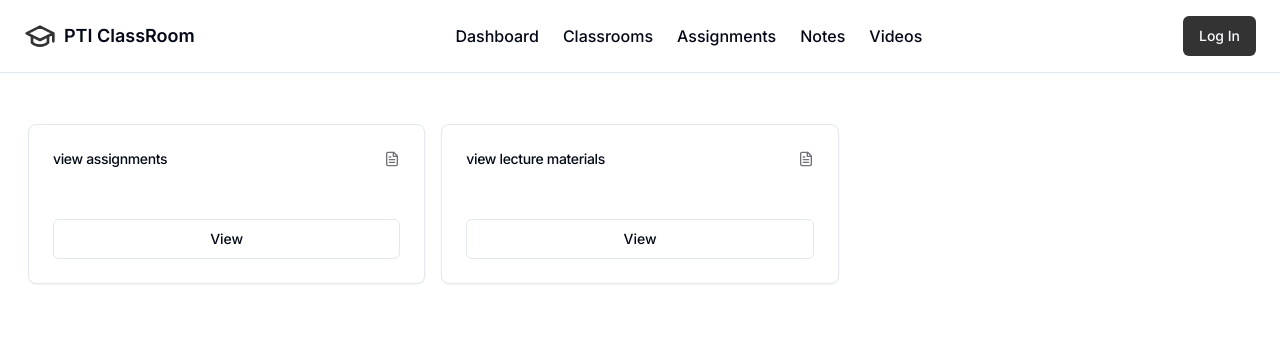
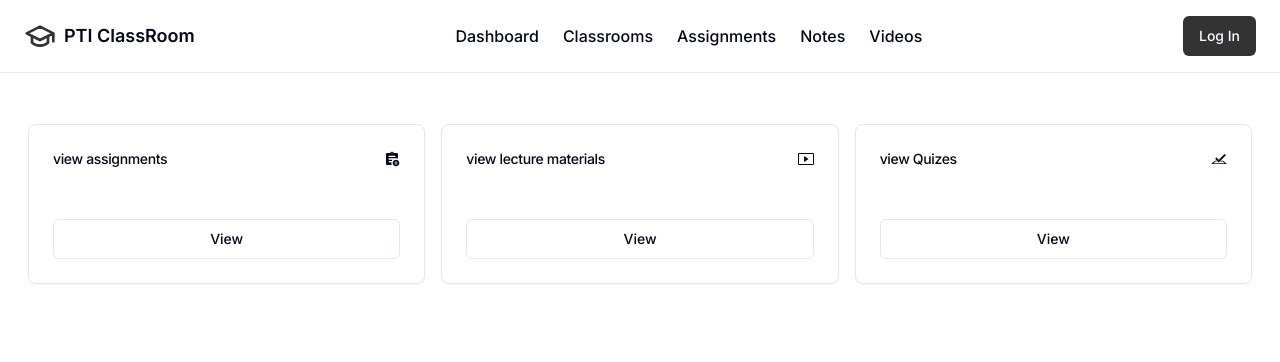
Before and after one commit to jonathan-ikpen/classroom-app, a Next.js app: page /lecturer in a window 1280 px wide. Shown: the top 362 px of the page. Built offline with nearby package versions, Linux system fonts and the light colour scheme; no server answers.

Commit message:
feat: add quiz, fix: body height

```diff
--- a/app/lecturer/components/popup-button.tsx
+++ b/app/lecturer/components/popup-button.tsx
@@ -17,19 +17,22 @@ const data = [
     name: "Assignment",
     icon: <MdAssignmentAdd />,
     component: "",
-    description: "Add a new assignment"
+    description: "Add a new assignment",
+    quiz: false,
   },
   {
     name: "Test quiz",
     icon: <SiTestcafe />,
     component: "",
-    description: "Add a new Test Quiz"
+    description: `Add a new Test Quiz. <br> Go to <a href="https://fillout.com" class="text-green-600 underline">fillout.com</a> create a new Test Quiz and Copy Quiz Id`,
+    quiz: true,
   },
   {
     name: "Lecture Material",
     icon: <GoVideo />,
     component: "",
-    description: "Add a new Lecture Material"
+    description: "Add a new Lecture Material",
+    quiz: false,
   },
 ];
 
@@ -46,7 +49,7 @@ export function PopoverComp() {
           <div className="grid gap-2">
             {data.map((dat) => (
               <div className="flex gap-1 p-4">
-                  <DialogBox icon={dat.icon} name={dat.name} description={dat.description} />
+                  <DialogBox icon={dat.icon} name={dat.name} description={dat.description} quiz={dat.quiz} />
               </div>
             ))}
           </div>
--- a/app/lecturer/components/view-buttons.tsx
+++ b/app/lecturer/components/view-buttons.tsx
@@ -8,16 +8,23 @@ import {
   CardTitle,
 } from "@/components/ui/card";
 import { Button } from "@/components/ui/button";
+import {MdAssignmentAdd} from "react-icons/md";
+import {SiTestcafe} from "react-icons/si";
+import {GoVideo} from "react-icons/go";
 
 const data = [
   {
     name: "view assignments",
-    icon: "",
+    icon: <MdAssignmentAdd/>,
     link: "",
   },
   {
     name: "view lecture materials",
-    icon: "",
+    icon: <GoVideo />,
+    link: "",
+  },{
+    name: "view Quizes",
+    icon: <SiTestcafe />,
     link: "",
   },
 ];
@@ -29,24 +36,7 @@ const ViewButtons = () => {
         <Card className=" sm:h-40 flex flex-col justify-between">
           <CardHeader className="flex flex-row items-center justify-between pb-2 space-y-0">
             <CardTitle className="text-sm font-medium">{dat.name}</CardTitle>
-            <svg
-              className=" w-4 h-4 text-zinc-500 dark:text-zinc-400"
-              fill="none"
-              height="24"
-              stroke="currentColor"
-              strokeLinecap="round"
-              strokeLinejoin="round"
-              strokeWidth="2"
-              viewBox="0 0 24 24"
-              width="24"
-              xmlns="http://www.w3.org/2000/svg"
-            >
-              <path d="M14.5 2H6a2 2 0 0 0-2 2v16a2 2 0 0 0 2 2h12a2 2 0 0 0 2-2V7.5L14.5 2z" />
-              <polyline points="14 2 14 8 20 8" />
-              <line x1="16" x2="8" y1="13" y2="13" />
-              <line x1="16" x2="8" y1="17" y2="17" />
-              <line x1="10" x2="8" y1="9" y2="9" />
-            </svg>
+            {dat.icon}
           </CardHeader>
           <CardContent>
             <Button className="w-full" variant="outline">
--- a/app/lecturer/page.tsx
+++ b/app/lecturer/page.tsx
@@ -1,13 +1,15 @@
 import React from "react";
 import { PopoverComp } from "./components/popup-button";
 import ViewButtons from "./components/view-buttons";
+import QuizView from "@/components/shared/quiz";
 
 
 const LecturerPage = () => {
   return (
-    <div className="w-full min-h-screen mt-24 flex flex-col fjustify-center fitems-center">
+    <div className="w-full max-h-screen mt-24 flex flex-col fjustify-center fitems-center">
       <ViewButtons />
       <PopoverComp />
+        {/*<QuizView/>*/}
     </div>
   );
 };
--- a/components/shared/dialog-box.tsx
+++ b/components/shared/dialog-box.tsx
@@ -26,6 +26,7 @@ interface CompProps {
     icon: ReactElement,
     name: string,
     description: string,
+    quiz: boolean,
 }
 
 type Data = {
@@ -36,9 +37,10 @@ type Data = {
     youtubeEmbed?: string,
     file?: File,
     resourceLink?: string,
+    filloutId?: string,
 }
 
-const DialogBox: React.FC<CompProps> = ({ children, icon, name, description  }) => {
+const DialogBox: React.FC<CompProps> = ({ children, icon, name, description, quiz  }) => {
     const {
         register,
         handleSubmit,
@@ -52,6 +54,9 @@ const DialogBox: React.FC<CompProps> = ({ children, icon, name, description  })
             class: "",
         }
     })
+
+    const quizTitleStyle = 'border-0 focus-visible:border-none rounded-none bg-gray-50 col-span-4 p-8 w-full border-b border-prim shadow-none';
+    const notQuizTitleStyle = 'col-span-4 p-8 w-full border-none bg-gray-100 focus:border-none outline-0 focus:outline-0 active:border-none ring-0 ';
 
     const onSubmit: SubmitHandler<Data> = async (values) => console.log(values)
 
@@ -72,16 +77,25 @@ const DialogBox: React.FC<CompProps> = ({ children, icon, name, description  })
                     <form onSubmit={handleSubmit(onSubmit)} className="flex flex-col w-full">
                         <DialogHeader className="flex-none">
                             <DialogTitle className={"flex gap-6 text-4xl"}>{icon} {name}</DialogTitle>
-                            <DialogDescription>
-                                {description}
+                            <DialogDescription dangerouslySetInnerHTML={{ __html: description}}>
+                                {/*{description}*/}
                             </DialogDescription>
                         </DialogHeader>
                         <div className="flex-grow flex flex-col gap-4 py-4">
+                            {quiz && <div className="flex-none grid grid-cols-4 items-center">
+                                <Input
+                                    id="link"
+                                    type={"text"}
+                                    placeholder={"Your Fillout Quiz Test Id Here (Ex.: tyRqhhzjJQus)"}
+                                    className="col-span-4 p-10 w-full border-0 bg-gray-50 border-b border-prim rounded-none ring-0 "
+                                    {...register("filloutId", {required: true})}
+                                />
+                            </div>}
                             <div className="flex-none grid grid-cols-4 items-center gap-4">
 
                                 <Input
                                     id="title"
-                                    className="col-span-4 p-8 w-full border-none bg-gray-100 focus:border-none outline-0 focus:outline-0 active:border-none ring-0 "
+                                    className={quiz ? quizTitleStyle : notQuizTitleStyle}
                                     placeholder="Title"
                                     {...register("title", { required: true })}
                                 />
@@ -94,9 +108,10 @@ const DialogBox: React.FC<CompProps> = ({ children, icon, name, description  })
                                     {...register("instruction")}
                                 />
                             </div>
-                            <div className="flex-none grid grid-cols-4 items-center">
-                                <Attachments register={register} />
-                            </div>
+                            {!quiz && <div className="flex-none grid grid-cols-4 items-center">
+                                <Attachments register={register}/>
+                            </div>}
+
                         </div>
                         <DialogFooter className="flex-none">
                             <Button type="submit" disabled={!isValid} className="bg-[#333] hover:bg-[#222]">Save changes</Button>
--- /dev/null
+++ b/components/shared/quiz.tsx
@@ -0,0 +1,12 @@
+"use client"
+import "@fillout/react/style.css"
+
+import { FilloutFullScreenEmbed } from "@fillout/react";
+
+function QuizView() {
+    return (
+        <FilloutFullScreenEmbed filloutId="tyRqhhzjJQus" inheritParameters />
+    );
+}
+
+export default QuizView;
--- a/package.json
+++ b/package.json
@@ -9,6 +9,7 @@
     "lint": "next lint"
   },
   "dependencies": {
+    "@fillout/react": "^1.0.0",
     "@hookform/resolvers": "^3.3.2",
     "@radix-ui/react-dialog": "^1.0.5",
     "@radix-ui/react-label": "^2.0.2",
```
Also changed, not shown: 1 other file (tests, documents, lock files or other folders).
